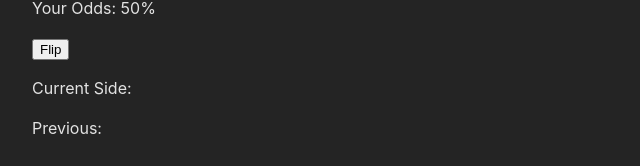
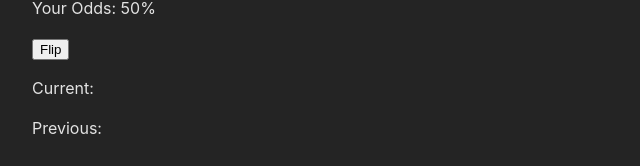
Before and after one commit to James-Frown/Basic-Gambling-App, a React (Vite) app in the folder vite-project/: page / in a window 1280 px wide. Both pictures are taken after a click on the button "CoinFlip Game". Shown: the part 267-433 px from the top of the page, without its empty margins (0-640 px from the left). Built offline with nearby package versions, Linux system fonts and the light colour scheme.

Commit message:
Latest Changes

```diff
--- a/vite-project/src/components/CoinFlip/CoinFlipGame.jsx
+++ b/vite-project/src/components/CoinFlip/CoinFlipGame.jsx
@@ -49,7 +49,7 @@ const CoinFlip = () => {
                 <h2 className="">Coin Flip</h2>
                 <p className="">Your Odds: {odds}%</p>
                 <button className="" onClick={handleClick}>Flip</button>
-                <p className="">Current Side: {result}</p>
+                <p className="">Current: {result}</p>
                 <p className="">Previous: {lastresult}</p>
             </div>
         </>
--- a/vite-project/src/components/DiceRoll/DiceRollGame.jsx
+++ b/vite-project/src/components/DiceRoll/DiceRollGame.jsx
@@ -72,8 +72,8 @@ const DiceRoll = () => {
             <div className="">
                 <h2 className="">Dice Roll</h2>
                 <p className="">Your Odds: {odds}%</p>
-                <button className="" onClick={handleClick}>Go</button>
-                <p className="">Current Side: {result}</p>
+                <button className="" onClick={handleClick}>Roll</button>
+                <p className="">Current: {result}</p>
                 <p className="">Previous: {lastresult}</p>
             </div>
         </>
--- a/vite-project/src/components/GameFilter/GameFilter.jsx
+++ b/vite-project/src/components/GameFilter/GameFilter.jsx
@@ -13,7 +13,7 @@ const GameFilter = () => {
     // state management for content
     const [content, setContent] = useState();
 
-    // function to show content
+    // function to show coinflip game
     function showCoinFlip() {
 
         // show user has clicked
@@ -26,7 +26,7 @@ const GameFilter = () => {
         setContent(<CoinFlip />);
     }
 
-        // function to show content
+    // function to show diceroll game
     function showDiceRoll() {
 
         // show user has clicked
```
Lines whose indentation alone changed are shown as unchanged.
